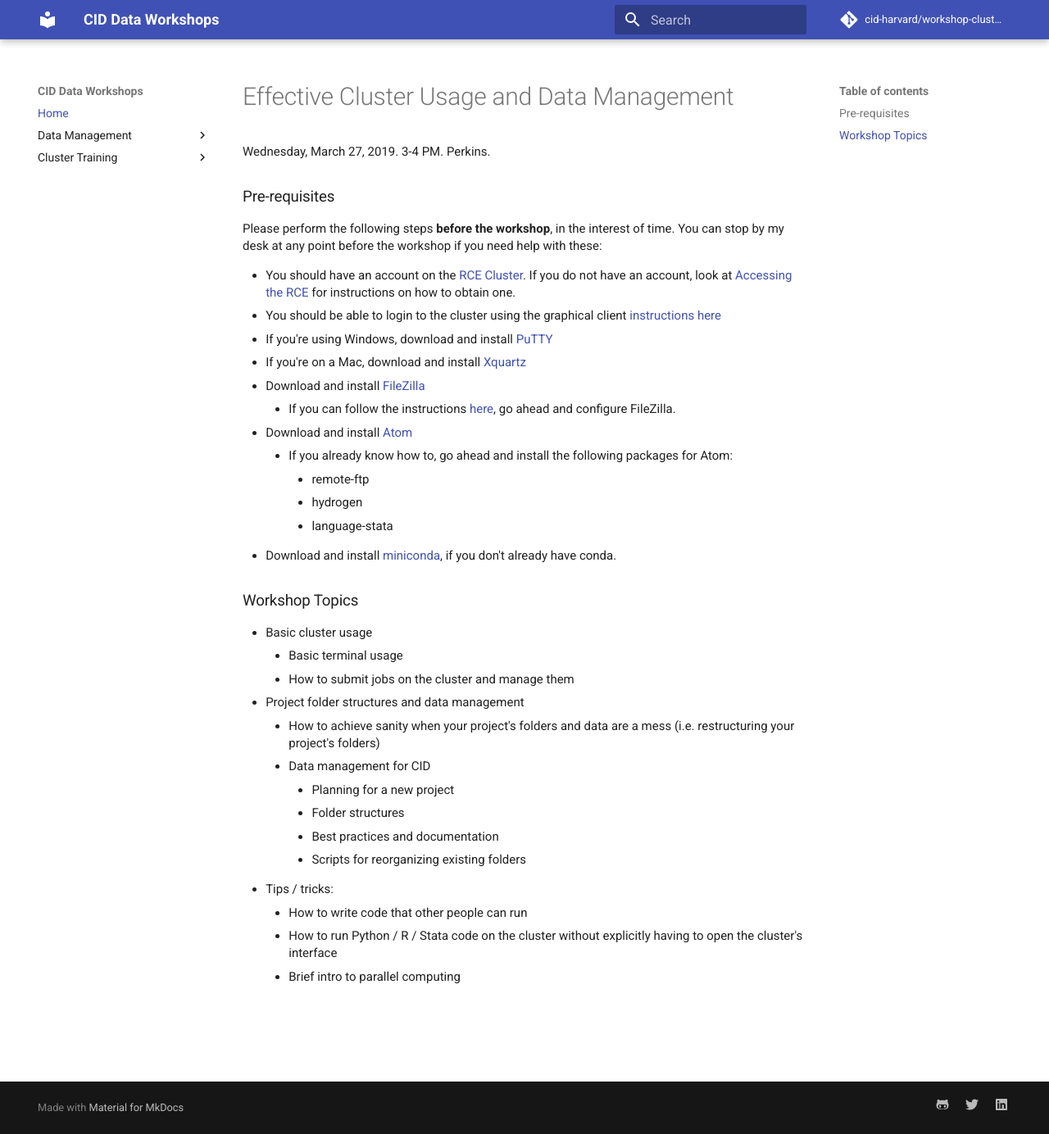
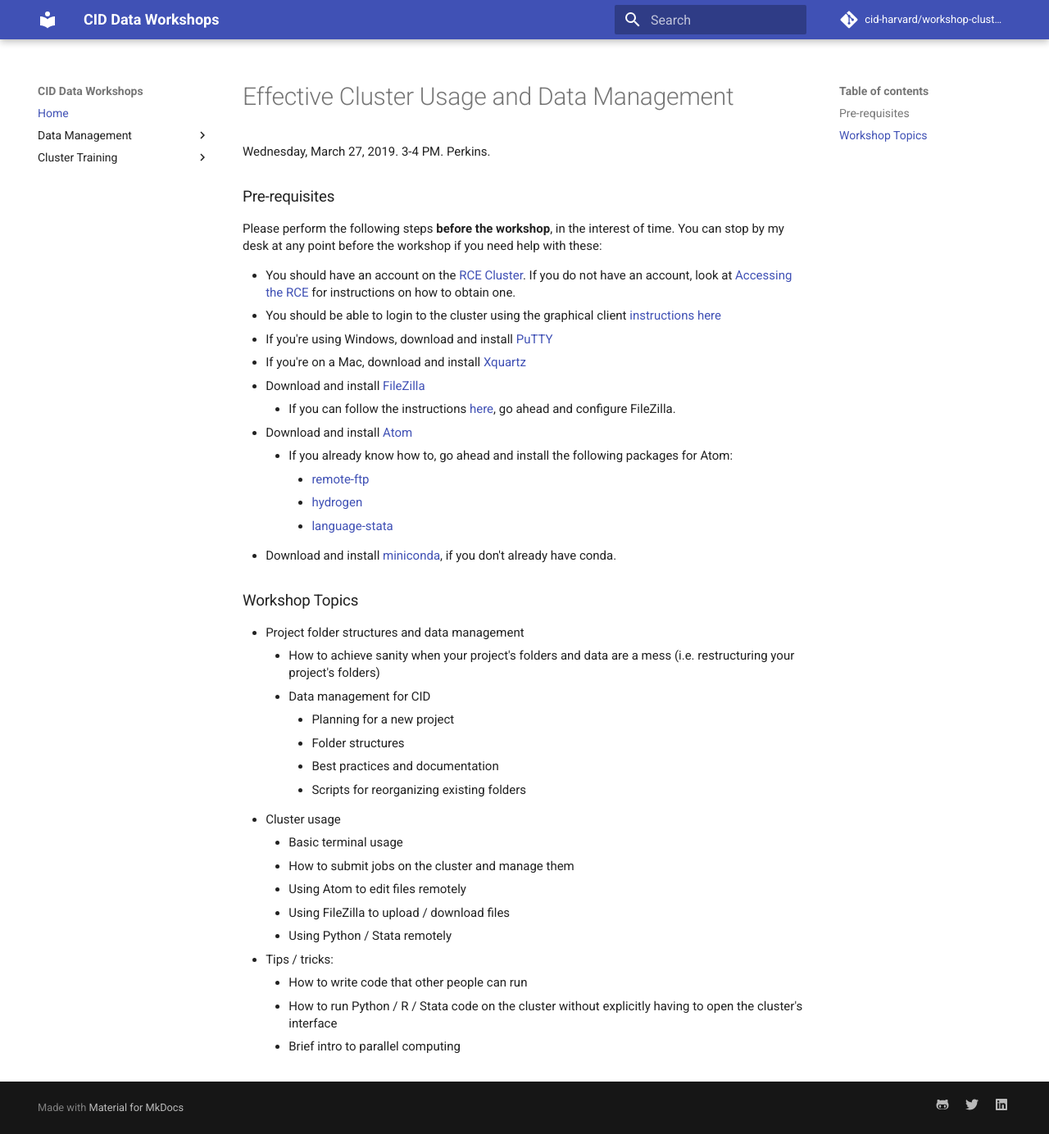
Before and after one commit to fagan2888/workshop-cluster-training, an MkDocs documentation site: the page built from docs/index.md, in a window 1280 px wide and 1384 px high. Shown: the whole window at 82% size. Built offline with MkDocs 1.6.1 and Material for MkDocs 9.7.7, drawn with Linux system fonts in a browser that asks for light colours; comment, search, counter and statistics services are not loaded.

Commit message:
Updated agenda

```diff
--- a/docs/index.md
+++ b/docs/index.md
@@ -14,24 +14,27 @@ Please perform the following steps **before the workshop**, in the interest of t
     + If you can follow the instructions [here](https://rce-docs.hmdc.harvard.edu/book/configuring-filezilla), go ahead and configure FileZilla.
 - Download and install [Atom](https://atom.io/)
     + If you already know how to, go ahead and install the following packages for Atom:
-        - remote-ftp
-        - hydrogen
-        - language-stata
+        - [remote-ftp](https://atom.io/packages/remote-ftp)
+        - [hydrogen](https://atom.io/packages/hydrogen)
+        - [language-stata](https://atom.io/packages/language-stata)
 - Download and install [miniconda](https://docs.conda.io/en/latest/miniconda.html), if you don't already have conda.
 
 
 ### Workshop Topics
 
-- Basic cluster usage
-    + Basic terminal usage
-    + How to submit jobs on the cluster and manage them
-+ Project folder structures and data management
+- Project folder structures and data management
     + How to achieve sanity when your project's folders and data are a mess (i.e. restructuring your project's folders)
     + Data management for CID
         - Planning for a new project
         - Folder structures
         - Best practices and documentation
         - Scripts for reorganizing existing folders
+- Cluster usage
+    + Basic terminal usage
+    + How to submit jobs on the cluster and manage them
+    + Using Atom to edit files remotely
+    + Using FileZilla to upload / download files
+    + Using Python / Stata remotely
 - Tips / tricks:
 	+ How to write code that other people can run
     + How to run Python / R / Stata code on the cluster without explicitly having to open the cluster's interface
```
